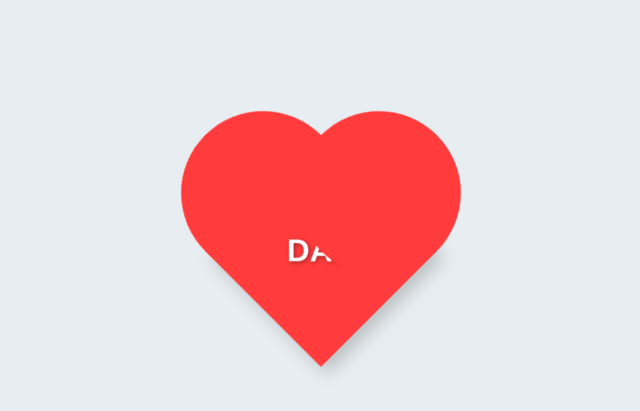
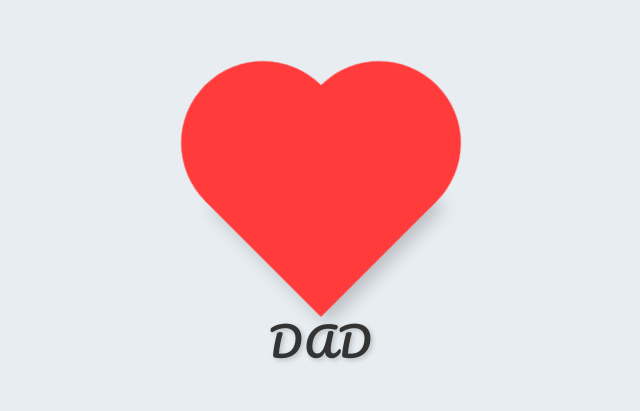
Before and after one commit to Contractor-x/Fathers-day-css-art, a plain HTML site: page index.html in a window 1280 px wide. Shown: the part 149-560 px from the top of the page, without its empty margins (319-959 px from the left). Drawn offline with Linux system fonts and the light colour scheme.

Commit message:
Update index.html

```diff
--- a/index.html
+++ b/index.html
@@ -2,11 +2,14 @@
 <html lang="en">
 <head>
   <meta charset="UTF-8">
-  <title>Father's Day CSS Art - DAD Heart</title>
+  <title>Father's Day CSS Art - Heart for Dad</title>
   <style>
+    @import url('https://fonts.googleapis.com/css2?family=Pacifico&display=swap');
+
     body {
       background: #e8edf1;
       display: flex;
+      flex-direction: column;
       justify-content: center;
       align-items: center;
       height: 100vh;
@@ -22,6 +25,7 @@
       transform: rotate(-45deg);
       box-shadow: 0 8px 15px rgba(0, 0, 0, 0.2);
       animation: pulse 1.5s infinite;
+      margin-bottom: 30px;
     }
 
     .heart::before,
@@ -44,15 +48,12 @@
       top: 0;
     }
 
-    .text {
-      position: absolute;
-      top: 50%;
-      left: 50%;
-      transform: translate(-50%, -50%) rotate(45deg);
-      color: white;
-      font-weight: bold;
-      font-size: 1.8rem;
-      text-shadow: 1px 1px 4px rgba(0,0,0,0.4);
+    .fancy-text {
+      font-family: 'Pacifico', cursive;
+      font-size: 2.5rem;
+      color: #333;
+      text-shadow: 2px 2px 5px rgba(0,0,0,0.2);
+      letter-spacing: 2px;
     }
 
     @keyframes pulse {
@@ -63,8 +64,7 @@
   </style>
 </head>
 <body>
-  <div class="heart">
-    <div class="text">DAD</div>
-  </div>
+  <div class="heart"></div>
+  <div class="fancy-text">DAD</div>
 </body>
 </html>
```
